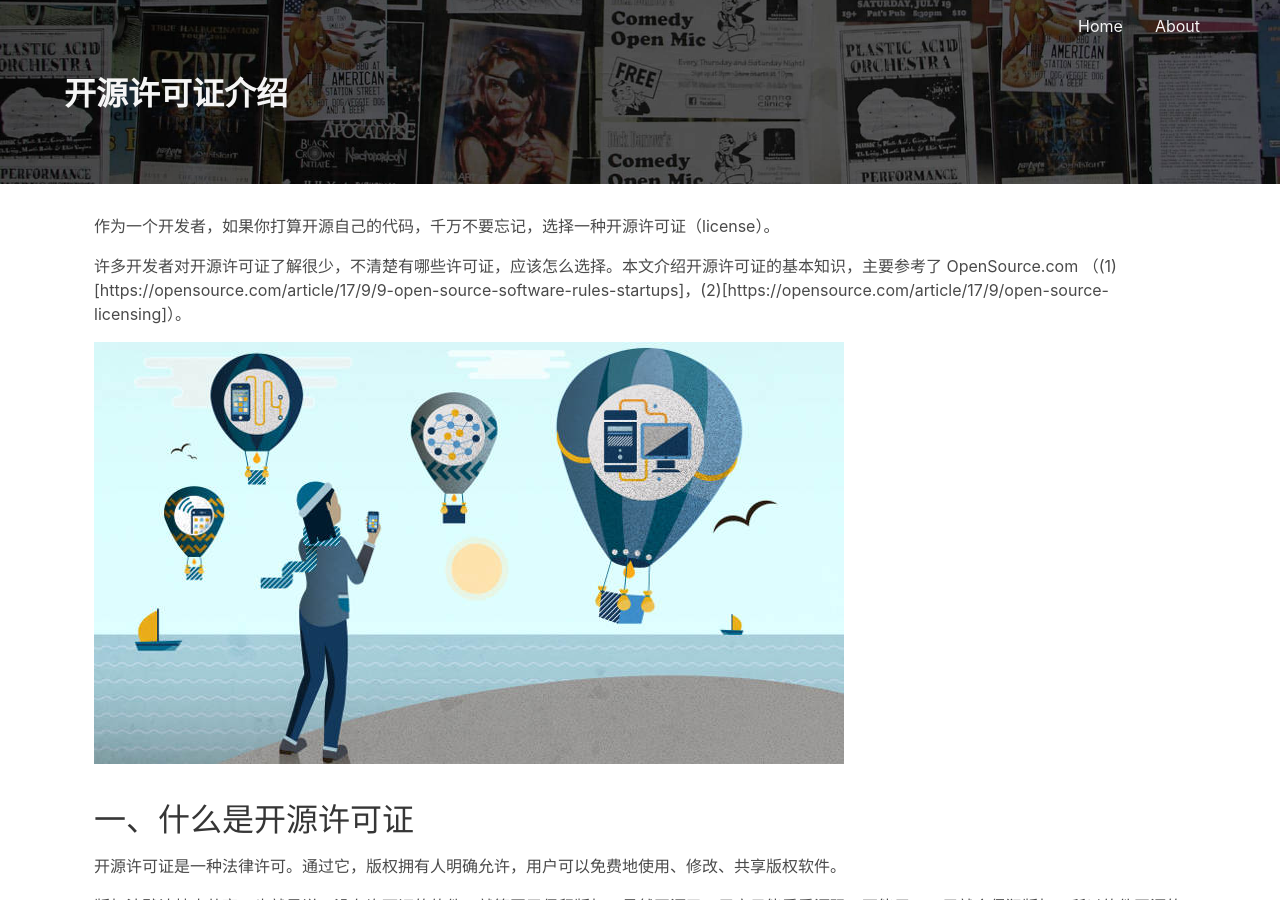
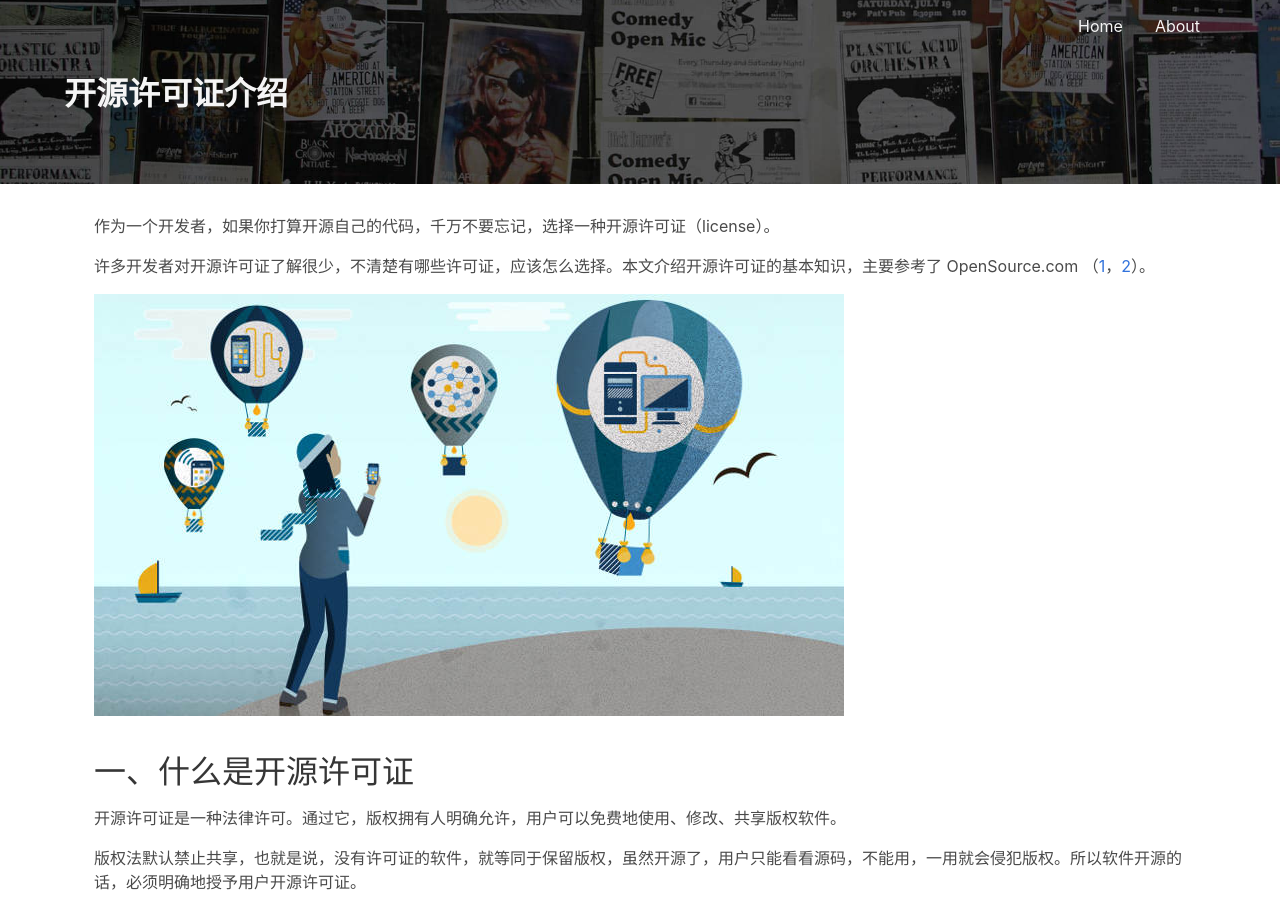
Before and after one commit to figo-fe/blog, a Jekyll site: the page built from _posts/2017-11-17-open-source.md, in a window 1280 px wide and 900 px high. Built offline with Jekyll 4.4.1, drawn with Linux system fonts in a browser that asks for light colours; comment, search, counter and statistics services are not loaded; some of the changed lines change nothing that is shown.

Commit message:
add open source

```diff
--- a/_posts/2017-11-17-open-source.md
+++ b/_posts/2017-11-17-open-source.md
@@ -5,7 +5,7 @@ description: 作为一个开发者，如果你打算开源自己的代码，千
 ---
 作为一个开发者，如果你打算开源自己的代码，千万不要忘记，选择一种开源许可证（license）。
 
-许多开发者对开源许可证了解很少，不清楚有哪些许可证，应该怎么选择。本文介绍开源许可证的基本知识，主要参考了 OpenSource.com （(1)[https://opensource.com/article/17/9/9-open-source-software-rules-startups]，(2)[https://opensource.com/article/17/9/open-source-licensing]）。
+许多开发者对开源许可证了解很少，不清楚有哪些许可证，应该怎么选择。本文介绍开源许可证的基本知识，主要参考了 OpenSource.com （[1](https://opensource.com/article/17/9/9-open-source-software-rules-startups)，[2](https://opensource.com/article/17/9/open-source-licensing)）。
 
 ![](/img/posts/i2017111701.jpg)
 
```
